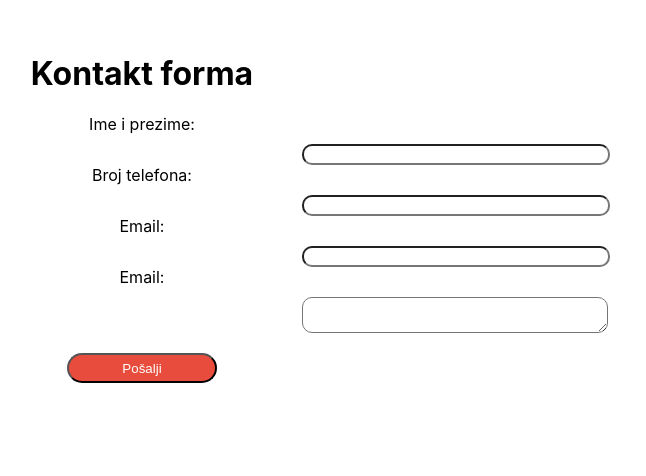
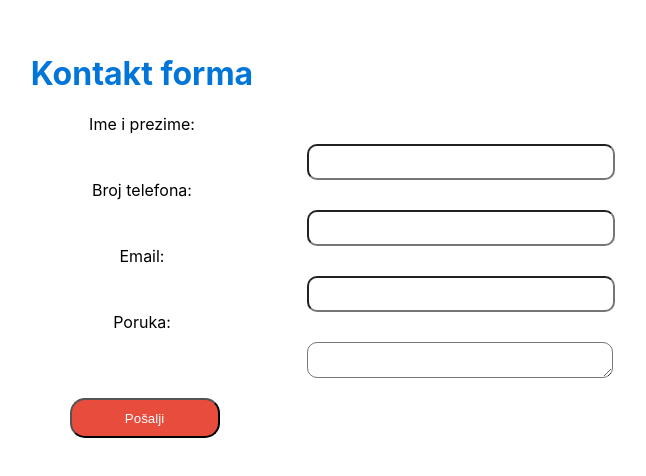
Before and after one commit to Pertini245/iteh-treci-domaci, a React (Create React App) app: page /kontakt in a window 1280 px wide. Shown: the part 146-622 px from the top of the page, without its empty margins (498-1144 px from the left). Built offline with nearby package versions, Linux system fonts and the light colour scheme.

Commit message:
Izmene na kontakt formi

```diff
--- a/src/components/KontaktStrana.js
+++ b/src/components/KontaktStrana.js
@@ -39,7 +39,7 @@ function KontaktStrana() {
                     className="input-polja"
                     onChange={(e) => setEmail(e.target.value)}
                 />
-                <label>Email:</label>
+                <label>Poruka:</label>
                 <textarea
                     required
                     value={poruka}
--- a/src/index.css
+++ b/src/index.css
@@ -12,8 +12,8 @@ code {
     monospace;
 }
 
-#glavni_naslov {
-  color: blue;
+h1 {
+  color: #0275d8;
 }
 
 .svi-laptopovi-prikaz {
@@ -58,6 +58,7 @@ img {
 
 textarea {
   width: 140px;
+  height: 200px;
 }
 
 .kontaktstrana input,
@@ -65,19 +66,17 @@ textarea {
   width: 300px;
   margin-top: 10px;
   display: block;
-  margin-left: 800px;
+  margin-left: 805px;
   border-radius: 10px;
+  height: 30px;
 }
 
 #dugme {
   margin-top: 20px;
   width: 150px;
-  height: 30px;
+  height: 40px;
   background-color: #e74c3c;
   color: white;
   border-radius: 15px;
+  margin-left: 5px;
 }
-
-#ime {
-  margin-bottom: 200px;
-}
```
